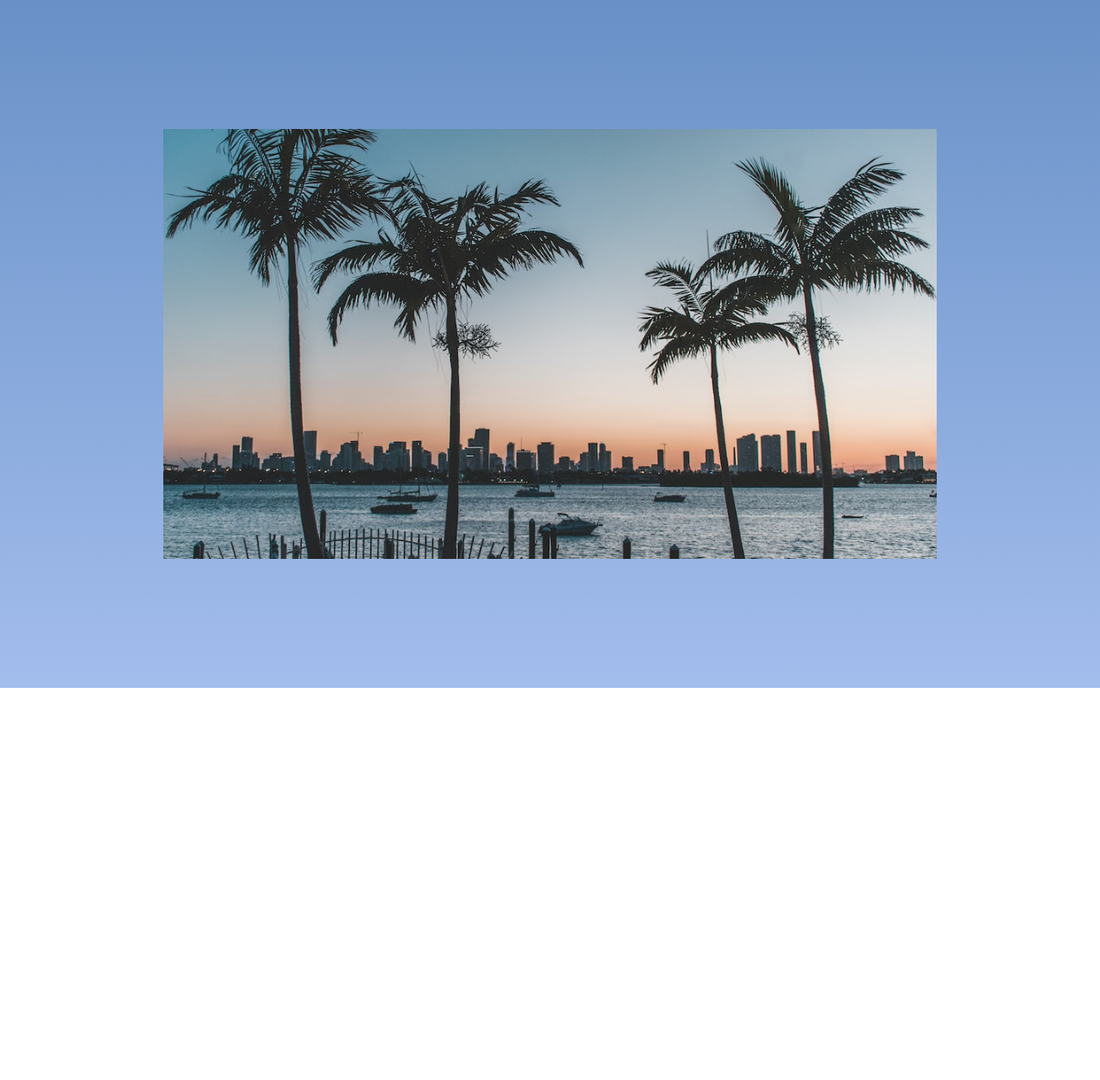
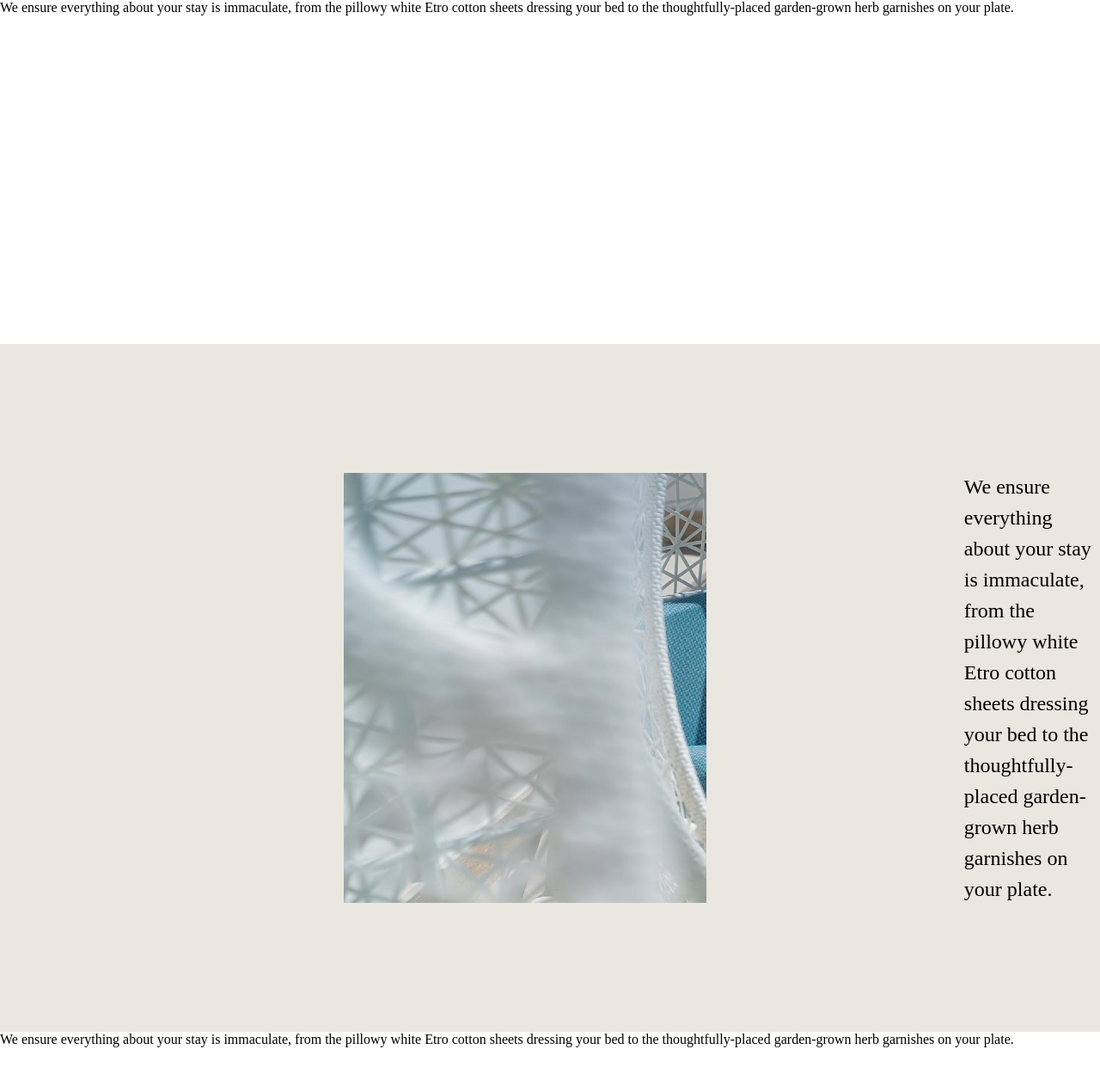
Before and after one commit to Dannizzzzz/css-demo, a React (Create React App) app: page / in a window 1280 px wide. Shown: the top 1256 px of the page at 86% size. Before the commit the page ends 800 px from the top, so only its background shows below. Built offline with nearby package versions, Linux system fonts and the light colour scheme.

Commit message:
Parallax Scrolling effect with image zoom

```diff
--- a/src/App.js
+++ b/src/App.js
@@ -1,4 +1,4 @@
-import Demo from './demo/demo05';
+import Demo from './demo/demo03';
 
 function App() {
   return (
--- a/src/demo/demo03/index.css
+++ b/src/demo/demo03/index.css
@@ -2,7 +2,6 @@
     margin: 0;
     padding: 0;
     scroll-behavior: smooth;
-    /* transition: all 0.3s ease-in-out; */
 }
 .main {
     height: 800px;
@@ -17,17 +16,27 @@
     align-items: center;
     padding-left: 400px;
 }
-.wrapper img {
+.wrapper .imgWrapper {
     width: 800px;
     height: 500px;
     margin-right: 300px;
+    overflow: hidden;
+}
+img {
+    width: 800px;
+    height: 500px;
 }
 .wrapper p {
     width: 300px;
     font-size: 24px;
     line-height: 1.5;
 }
-.rest {
+.top {
+    height: 400px;
+    width: 100vw;
+    position: relative;
+}
+.bottom {
     height: 800px;
     width: 100vw;
     position: relative;
--- a/src/demo/demo03/index.js
+++ b/src/demo/demo03/index.js
@@ -5,8 +5,19 @@ function Demo() {
   // Parallax Scrolling effect
   useEffect (() => {
     const translate = document.getElementsByClassName("translate");
+    const upper = document.getElementById("wrap");
+    const imgWrap = document.getElementById("imgWrap");
+    const imgTran = document.getElementsByClassName("imgTran");
+    let upperDistance = upper.offsetTop;
+    let imgWrapWidth = imgWrap.clientHeight;
     window.addEventListener("scroll", () => {
-      let scroll = window.pageYOffset;
+      let scroll = window.pageYOffset.toFixed();
+      if (scroll >= upperDistance && scroll <= (upperDistance + imgWrapWidth)) {
+        var res = 1 + ((scroll - upperDistance) * 0.001)
+        for (const element of imgTran) {
+          element.style.transform = `scale(${res})`;
+        }
+      }
       for (const element of translate) {
         let speed = element.dataset.speed;
         element.style.transform = `translateY(${scroll * speed}px)`;
@@ -16,13 +27,18 @@ function Demo() {
 
   return (
     <div>
+      <div className="top">
+        <p>We ensure everything about your stay is immaculate, from the pillowy white Etro cotton sheets dressing your bed to the thoughtfully-placed garden-grown herb garnishes on your plate.</p>
+      </div>
       <div className='main'>
-        <div className="wrapper">
-          <img src="images/demo03/ethosPic.jpg" alt='ethosPic' className='translate' data-speed="0.3" />
-          <p className='translate' data-speed="-0.1">We ensure everything about your stay is immaculate, from the pillowy white Etro cotton sheets dressing your bed to the thoughtfully-placed garden-grown herb garnishes on your plate.</p>
+        <div className="wrapper" id='wrap'>
+          <div className='imgWrapper translate' data-speed="0.15"  id='imgWrap'>
+            <img src="images/demo03/ethosPic.jpg" alt='ethosPic' className='imgTran'/>
+          </div>
+          <p className='translate' data-speed="0.25">We ensure everything about your stay is immaculate, from the pillowy white Etro cotton sheets dressing your bed to the thoughtfully-placed garden-grown herb garnishes on your plate.</p>
         </div>
       </div>
-      <div className="rest">
+      <div className="bottom">
         <p>We ensure everything about your stay is immaculate, from the pillowy white Etro cotton sheets dressing your bed to the thoughtfully-placed garden-grown herb garnishes on your plate.</p>
       </div>
     </div>
--- /dev/null
+++ b/src/demo/demo06/index.css
@@ -0,0 +1,35 @@
+* {
+    margin: 0;
+    padding: 0;
+    width: 100%;
+    height: 100%;
+}
+.rest {
+    width: 100vw;
+    height: 200px;
+}
+.bg-colour {
+    background: #6E6259;
+    height: 21vw;
+    width: 100%;
+    position: absolute;
+    top: 200px;
+    left: 0;
+    z-index: 1;
+}
+.items-scrolling {
+    width: 60%;
+    position: relative;
+    z-index: 999;
+}
+.row {
+    height: 600px;
+    display: flex;
+    align-items: center;
+    padding-left: 200px;
+    margin-bottom: 30px;
+}
+.row img {
+    width: 600px;
+    height: 600px;
+}
```
Also changed, not shown: src/demo/demo06/index.js (added, +51 -0 lines), public/images/demo06/test1.jpg (added), public/images/demo06/test2.jpg (added).
